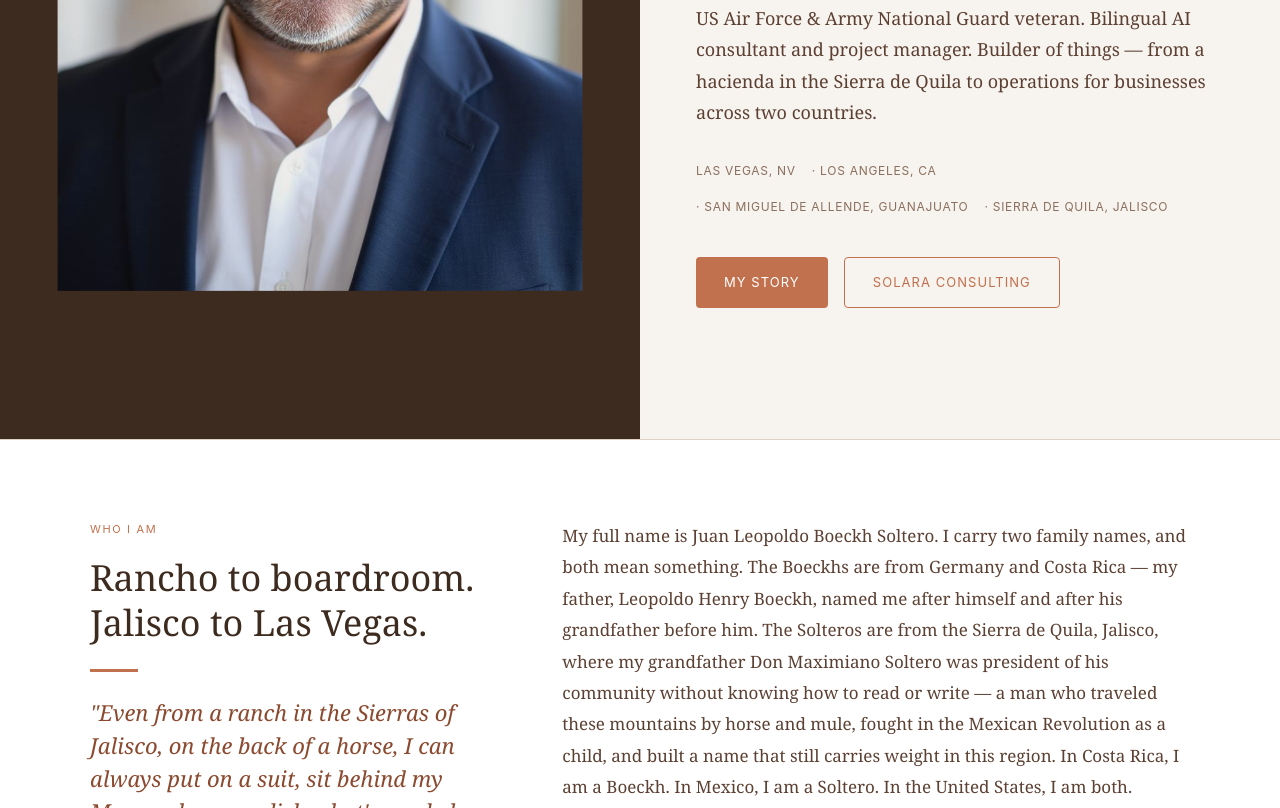
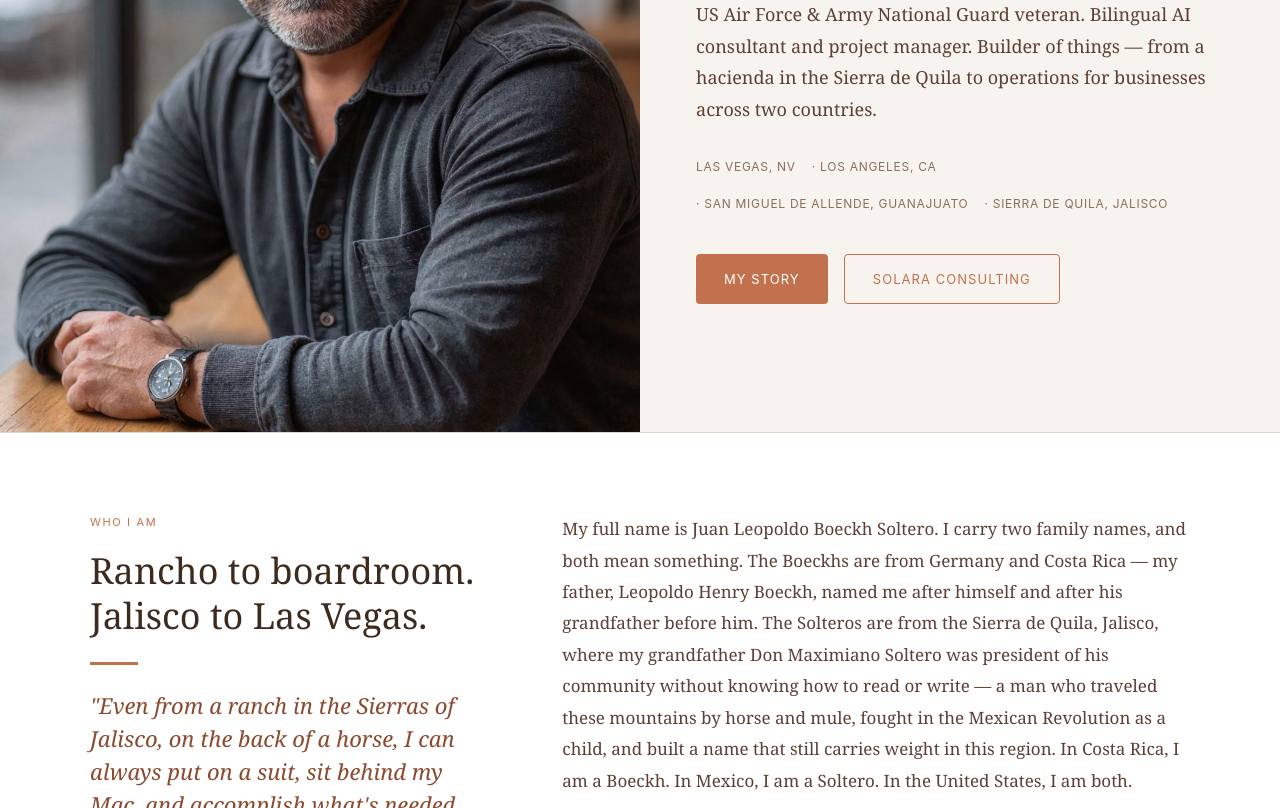
Before and after one commit to boeckh-gif/juansoltero-website, a website: page public/index.html in a window 1280 px wide. Shown: the part 384-1192 px from the top of the page. Drawn offline with Linux system fonts and the light colour scheme.

Commit message:
Swap hero photo to updated casual portrait, full-bleed crop

```diff
--- a/public/index.html
+++ b/public/index.html
@@ -113,11 +113,9 @@
     }
     .hero-image img {
       width: 100%; height: 100%;
-      object-fit: cover; object-position: center 15%;
-      opacity: 0.92;
+      object-fit: cover; object-position: center 12%;
+      opacity: 0.96;
       display: block;
-      transform: scale(0.82);
-      transform-origin: center top;
     }
     .hero-content {
       display: flex; flex-direction: column; justify-content: center;
@@ -254,7 +252,7 @@
 <!-- Hero -->
 <section class="hero" style="padding: 0;">
   <div class="hero-image">
-    <img src="/juan.JPG" alt="Juan Leopoldo Boeckh Soltero — Fractional Operations & Stability Architect">
+    <img src="/IMG_0386.JPEG" alt="Juan Leopoldo Boeckh Soltero — Fractional Operations & Stability Architect">
   </div>
   <div class="hero-content">
     <div class="hero-eyebrow">
```
Also changed, not shown: public/IMG_0386.JPEG (added).
